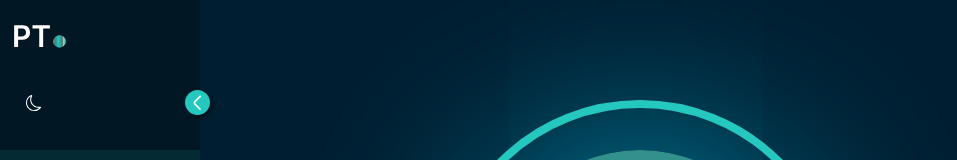
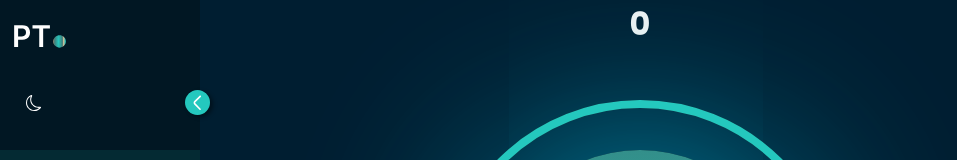
Before and after one commit to Dimitriftl/pomodoro_tracker, a React app: page / in a window 1280 px wide. Shown: the top 160 px of the page, without its empty margins (0-957 px from the left). Built offline with nearby package versions, Linux system fonts and the light colour scheme; the HTML template or start-up script is replaced by a standard one; a web font is replaced by a local one.

Commit message:
fix change focus timer update

```diff
--- a/src/components/pomodoro/Timer/Timer.tsx
+++ b/src/components/pomodoro/Timer/Timer.tsx
@@ -86,14 +86,12 @@ const Timer: React.FC<TimerProps> = ({
 
     interval = window.setInterval(() => {
       setCountdownTime((countdownTime) => countdownTime - 1);
-    }, 1000);
+    }, 100);
 
     return () => window.clearInterval(interval);
   };
 
   const stopTimer = () => {
-    console.log("stopTimer", interval);
-
     setIsTimerRunning(false);
     clearInterval(interval);
   };
@@ -108,8 +106,10 @@ const Timer: React.FC<TimerProps> = ({
     if (countdownTime < 0) {
       if (timerfocus) {
         setTimerFocus(false);
-        if (numberOfPomodoroDoneGlobaly < 4) {
-          setNumberOfPomodoroDoneGlobaly(numberOfPomodoroDoneGlobaly++);
+        if (numberOfPomodoroDoneGlobaly < 3) {
+          setNumberOfPomodoroDoneGlobaly(
+            (numberOfPomodoroDoneGlobaly) => numberOfPomodoroDoneGlobaly + 1
+          );
           setCountdownTime(minutesSetForBreak);
           setTimerBreak(true);
         } else {
@@ -156,7 +156,7 @@ const Timer: React.FC<TimerProps> = ({
           {timerBreak ? (
             <p>Break time.</p>
           ) : timerLongBreak ? (
-            <p> time for a long break</p>
+            <p> Long break</p>
           ) : (
             <p>Focus time</p>
           )}
@@ -193,7 +193,7 @@ const Timer: React.FC<TimerProps> = ({
         <div
           className="button setting"
           onClick={() => {
-            setOpenModal(true),resultToMinutesTwo(), stopTimer();
+            setOpenModal(true), resultToMinutesTwo(), stopTimer();
           }}>
           <PomodoroSettingsSvg />
         </div>
--- a/src/views/pomodoro/Pomodoro.tsx
+++ b/src/views/pomodoro/Pomodoro.tsx
@@ -1,4 +1,4 @@
-import React, { useState } from "react";
+import React, { useEffect, useState } from "react";
 import Timer from "../../components/pomodoro/Timer/Timer";
 import "./pomodoro.scss";
 
@@ -26,8 +26,15 @@ const Pomodoro = () => {
   const [numberOfPomodoroDoneGlobaly, setNumberOfPomodoroDoneGlobaly] =
     useState<number>(0); // use to set the long break
 
+  useEffect(() => {
+    setCountdownTime(minutesSetForFocus);
+  }, [minutesSetForFocus]);
+
+
+
   return (
     <div className="pomodoroContainer">
+      <h1>{numberOfPomodoroDoneGlobaly}</h1>
       <Timer
         isTimerRunning={isTimerRunning}
         setIsTimerRunning={setIsTimerRunning}
```
